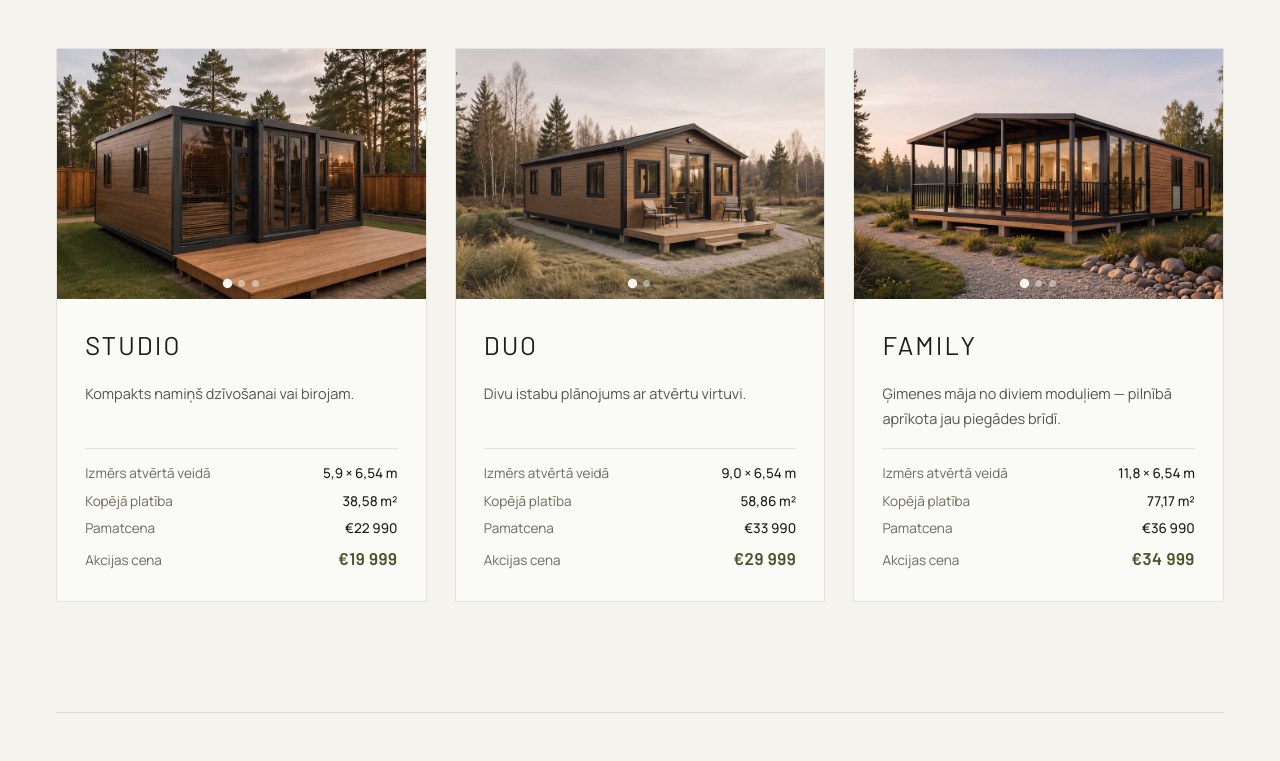
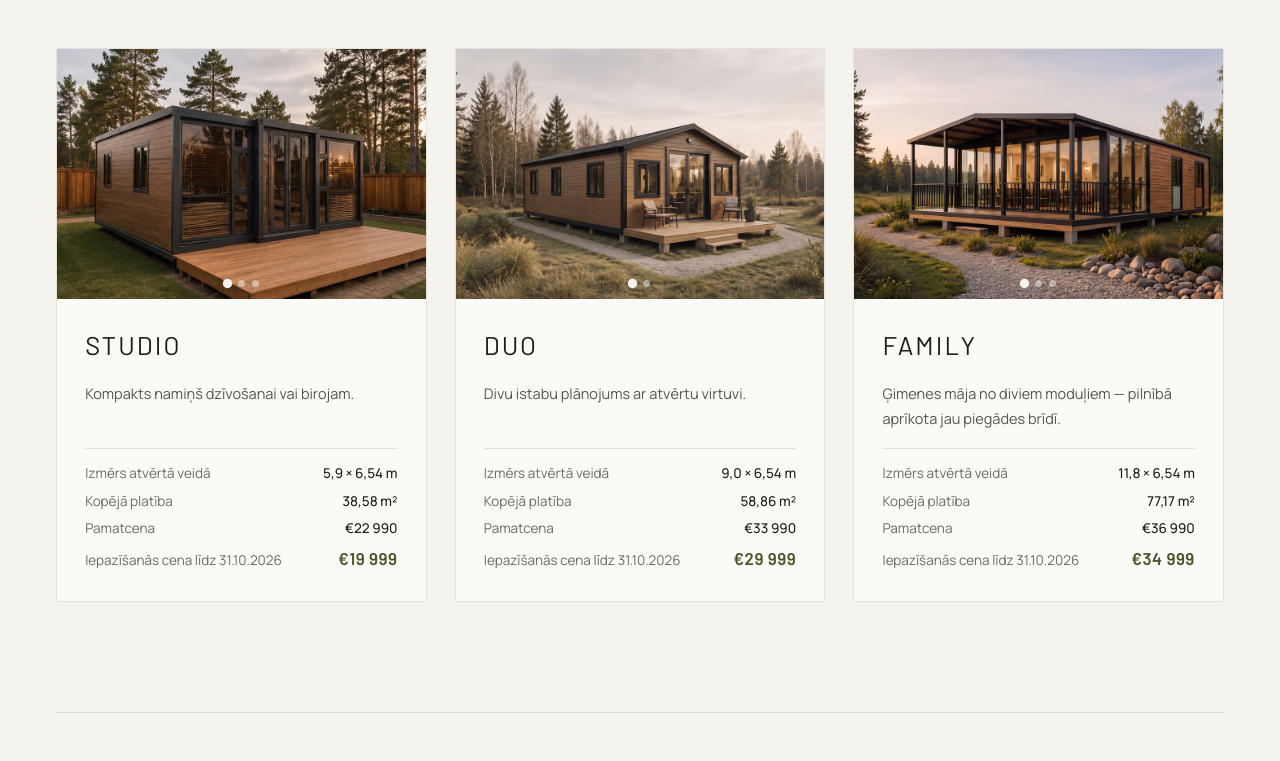
Before and after one commit to kasthaman-dev/Ariyohome_eu, a plain HTML site: page index.html in a window 1280 px wide. Shown: the part 1812-2573 px from the top of the page. Drawn offline with Linux system fonts and the light colour scheme.

Commit message:
changes 4

```diff
--- a/assets/js/main.js
+++ b/assets/js/main.js
@@ -33,7 +33,7 @@ const I18N = {
     hero_badge: 'MĀJAS,<br>KURAS<br>PIELĀGOJAS<br>TEV',
 
     f1_t: 'PIEEJAMĪBA',
-    f1_d: 'Gudrāks veids, kā iegūt papildu telpu bez augstām izmaksām un ilgajiem būvniecības termiņiem.',
+    f1_d: 'Gudrāks veids, kā iegūt papildu telpu bez augstām izmaksām un ilgiem būvniecības termiņiem.',
     f2_t: 'ĀTRA UZSTĀDĪŠANA',
     f2_d: 'Piegādājam gatavu uzstādīšanai uz sagatavotas vietas.',
     f3_t: 'PERSONĪGS ATBALSTS',
@@ -66,15 +66,15 @@ const I18N = {
     m1_s1_l: 'Izmērs atvērtā veidā', m1_s1_v: '5,9 × 6,54 m',
     m1_s2_l: 'Kopējā platība',       m1_s2_v: '38,58 m²',
     m1_s3_l: 'Pamatcena',            m1_s3_v: '€22 990',
-    m1_s4_l: 'Akcijas cena',         m1_s4_v: '€19 999',
+    m1_s4_l: 'Iepazīšanās cena līdz 31.10.2026',         m1_s4_v: '€19 999',
     m2_s1_l: 'Izmērs atvērtā veidā', m2_s1_v: '9,0 × 6,54 m',
     m2_s2_l: 'Kopējā platība',       m2_s2_v: '58,86 m²',
     m2_s3_l: 'Pamatcena',            m2_s3_v: '€33 990',
-    m2_s4_l: 'Akcijas cena',         m2_s4_v: '€29 999',
+    m2_s4_l: 'Iepazīšanās cena līdz 31.10.2026',         m2_s4_v: '€29 999',
     m3_s1_l: 'Izmērs atvērtā veidā', m3_s1_v: '11,8 × 6,54 m',
     m3_s2_l: 'Kopējā platība',       m3_s2_v: '77,17 m²',
     m3_s3_l: 'Pamatcena',            m3_s3_v: '€36 990',
-    m3_s4_l: 'Akcijas cena',         m3_s4_v: '€34 999',
+    m3_s4_l: 'Iepazīšanās cena līdz 31.10.2026',         m3_s4_v: '€34 999',
     m2_desc: 'Divu istabu plānojums ar atvērtu virtuvi.',
     m3_desc: 'Ģimenes māja no diviem moduļiem — pilnībā aprīkota jau piegādes brīdī.',
 
@@ -164,15 +164,15 @@ const I18N = {
     m1_s1_l: 'Size when opened', m1_s1_v: '5.9 × 6.54 m',
     m1_s2_l: 'Total area',       m1_s2_v: '38.58 m²',
     m1_s3_l: 'Base price',       m1_s3_v: '€22,990',
-    m1_s4_l: 'Promo price',      m1_s4_v: '€19,999',
+    m1_s4_l: 'Introductory price until 31.10.2026',      m1_s4_v: '€19,999',
     m2_s1_l: 'Size when opened', m2_s1_v: '9.0 × 6.54 m',
     m2_s2_l: 'Total area',       m2_s2_v: '58.86 m²',
     m2_s3_l: 'Base price',       m2_s3_v: '€33,990',
-    m2_s4_l: 'Promo price',      m2_s4_v: '€29,999',
+    m2_s4_l: 'Introductory price until 31.10.2026',      m2_s4_v: '€29,999',
     m3_s1_l: 'Size when opened', m3_s1_v: '11.8 × 6.54 m',
     m3_s2_l: 'Total area',       m3_s2_v: '77.17 m²',
     m3_s3_l: 'Base price',       m3_s3_v: '€36,990',
-    m3_s4_l: 'Promo price',      m3_s4_v: '€34,999',
+    m3_s4_l: 'Introductory price until 31.10.2026',      m3_s4_v: '€34,999',
     m2_desc: 'A two-room layout with an open kitchen.',
     m3_desc: 'A family home built from two modules — fully equipped on delivery.',
 
--- a/index.html
+++ b/index.html
@@ -28,7 +28,7 @@
 <link href="https://fonts.googleapis.com/css2?family=Barlow:wght@300;400;500;600&family=Manrope:wght@300;400;500;600&display=swap" rel="stylesheet">
 <link rel="preload" as="image" href="assets/img/hero.jpg" media="(min-width: 681px)" fetchpriority="high">
 <link rel="preload" as="image" href="assets/img/hero-mobile.jpg" media="(max-width: 680px)" fetchpriority="high">
-<link rel="stylesheet" href="assets/css/styles.css?v=20260817zc">
+<link rel="stylesheet" href="assets/css/styles.css?v=20260817ze">
 </head>
 <body>
 <a class="skip-link" href="#majas" data-i18n="skip">Pāriet uz saturu</a>
@@ -107,7 +107,7 @@
         <svg viewBox="0 0 32 32" fill="none" stroke="#EDEFDF" stroke-width="1.1" aria-hidden="true"><path d="M4 13.5 16 4l12 9.5V27a1 1 0 0 1-1 1H5a1 1 0 0 1-1-1z"/><g transform="translate(0 0.55)"><text x="16" y="23" text-anchor="middle" font-size="11" fill="#EDEFDF" stroke="none" font-family="Barlow, sans-serif">€</text></g></svg>
         <div>
           <h3 data-i18n="f1_t">PIEEJAMĪBA</h3>
-          <p data-i18n="f1_d">Gudrāks veids, kā iegūt papildu telpu bez augstām izmaksām un ilgajiem būvniecības termiņiem.</p>
+          <p data-i18n="f1_d">Gudrāks veids, kā iegūt papildu telpu bez augstām izmaksām un ilgiem būvniecības termiņiem.</p>
         </div>
       </div>
       <div class="feature">
@@ -214,7 +214,7 @@
             <div><dt data-i18n="m1_s1_l">Izmērs atvērtā veidā</dt><dd data-i18n="m1_s1_v">5,9 × 6,54 m</dd></div>
             <div><dt data-i18n="m1_s2_l">Kopējā platība</dt><dd data-i18n="m1_s2_v">38,58 m²</dd></div>
             <div><dt data-i18n="m1_s3_l">Pamatcena</dt><dd data-i18n="m1_s3_v">€22 990</dd></div>
-            <div class="is-price"><dt data-i18n="m1_s4_l">Akcijas cena</dt><dd data-i18n="m1_s4_v">€19 999</dd></div>
+            <div class="is-price"><dt data-i18n="m1_s4_l">Iepazīšanās cena līdz 31.10.2026</dt><dd data-i18n="m1_s4_v">€19 999</dd></div>
           </dl>
         </div>
       </article>
@@ -235,7 +235,7 @@
             <div><dt data-i18n="m2_s1_l">Izmērs atvērtā veidā</dt><dd data-i18n="m2_s1_v">9,0 × 6,54 m</dd></div>
             <div><dt data-i18n="m2_s2_l">Kopējā platība</dt><dd data-i18n="m2_s2_v">58,86 m²</dd></div>
             <div><dt data-i18n="m2_s3_l">Pamatcena</dt><dd data-i18n="m2_s3_v">€33 990</dd></div>
-            <div class="is-price"><dt data-i18n="m2_s4_l">Akcijas cena</dt><dd data-i18n="m2_s4_v">€29 999</dd></div>
+            <div class="is-price"><dt data-i18n="m2_s4_l">Iepazīšanās cena līdz 31.10.2026</dt><dd data-i18n="m2_s4_v">€29 999</dd></div>
           </dl>
         </div>
       </article>
@@ -257,7 +257,7 @@
             <div><dt data-i18n="m3_s1_l">Izmērs atvērtā veidā</dt><dd data-i18n="m3_s1_v">11,8 × 6,54 m</dd></div>
             <div><dt data-i18n="m3_s2_l">Kopējā platība</dt><dd data-i18n="m3_s2_v">77,17 m²</dd></div>
             <div><dt data-i18n="m3_s3_l">Pamatcena</dt><dd data-i18n="m3_s3_v">€36 990</dd></div>
-            <div class="is-price"><dt data-i18n="m3_s4_l">Akcijas cena</dt><dd data-i18n="m3_s4_v">€34 999</dd></div>
+            <div class="is-price"><dt data-i18n="m3_s4_l">Iepazīšanās cena līdz 31.10.2026</dt><dd data-i18n="m3_s4_v">€34 999</dd></div>
           </dl>
         </div>
       </article>
@@ -399,6 +399,6 @@
 }
 </script>
 
-<script src="assets/js/main.js?v=20260817zc" defer></script>
+<script src="assets/js/main.js?v=20260817ze" defer></script>
 </body>
 </html>
```
